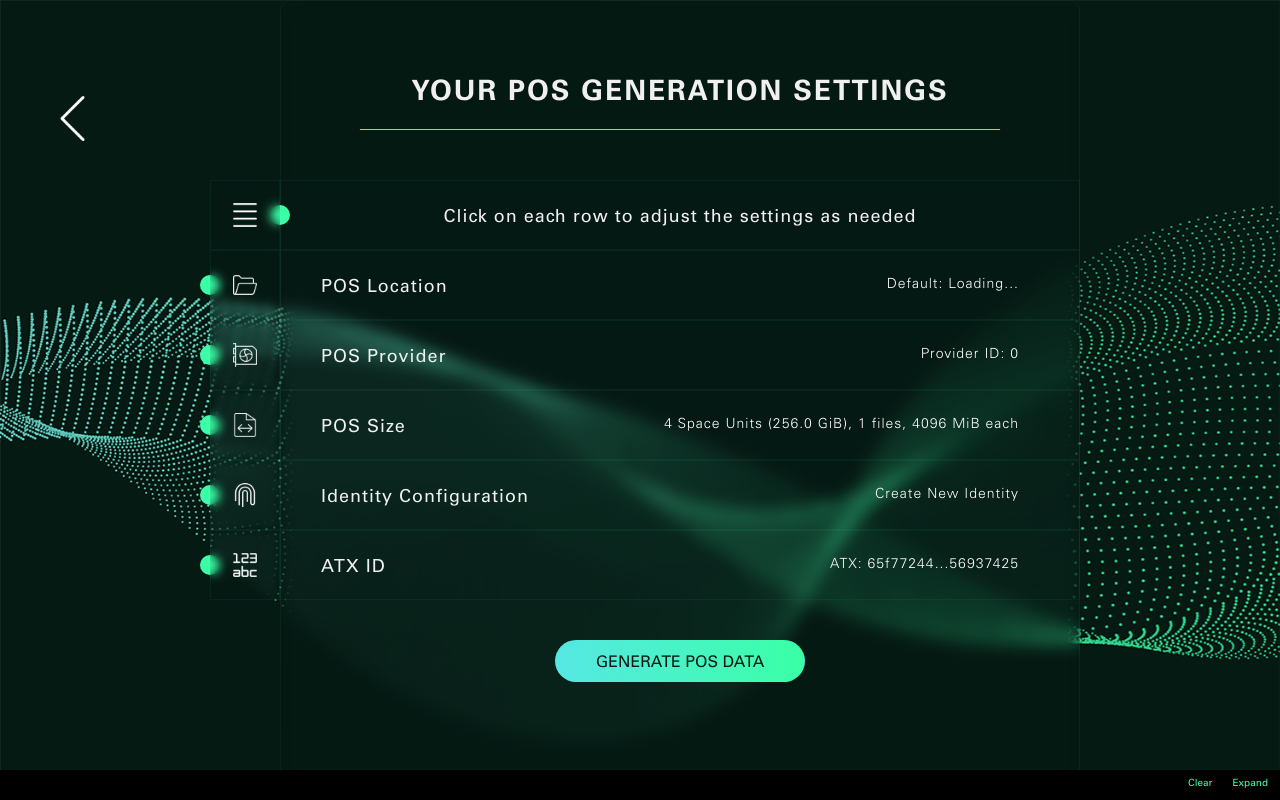
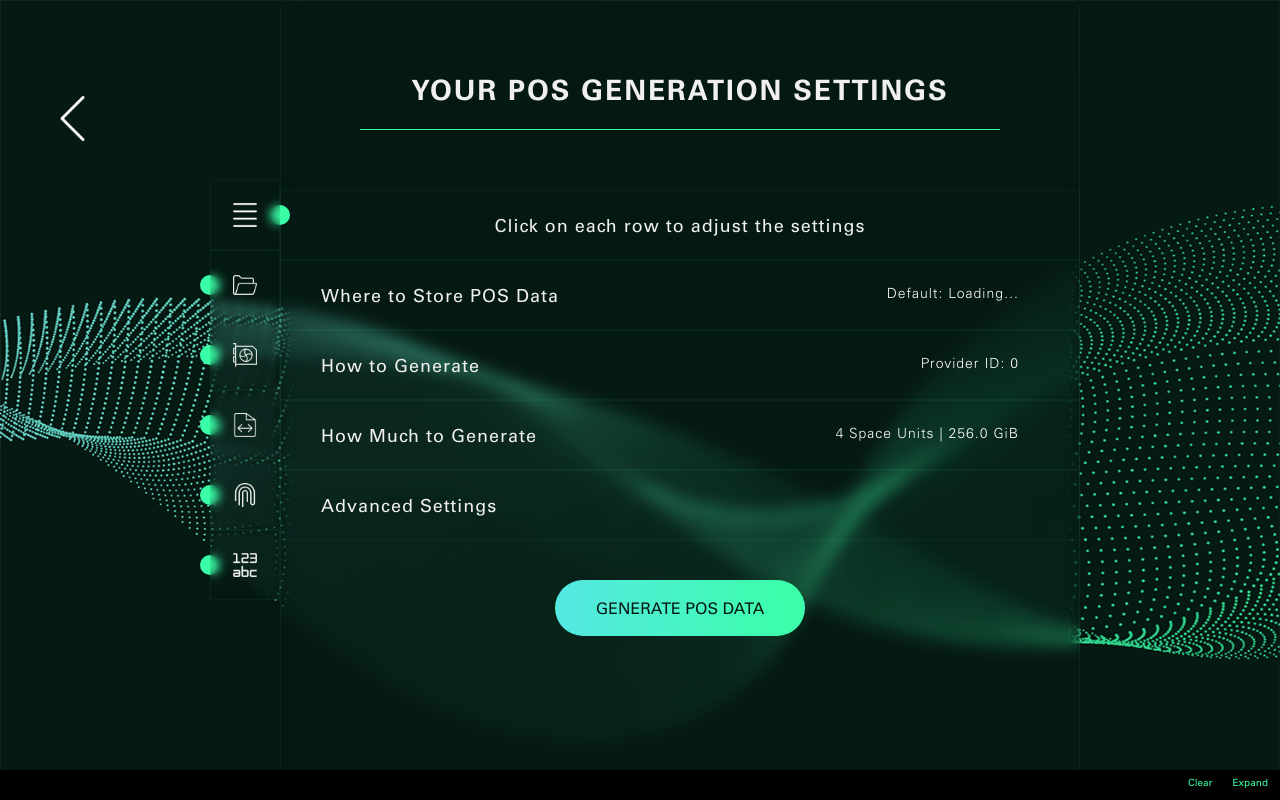
Before and after one commit to spacemeshos/sm-init-app-v2, a React (Create React App) app: page /generate in a window 1280 px wide. Built offline with nearby package versions, Linux system fonts and the light colour scheme.

Commit message:
add advanced settings section

```diff
--- a/src/components/pos/POSSummary.tsx
+++ b/src/components/pos/POSSummary.tsx
@@ -20,8 +20,8 @@ const Container = styled.div`
   flex-direction: column;
   align-items: center;
   justify-content: space-evenly;
-  width: 800px;
-  height: 420px;
+  width: 100%;
+  height: 440px;
   position: absolute;
   top: 0px;
 `;
@@ -31,6 +31,16 @@ const SummarySection = styled.div`
   height: 420px;
   position: relative;
   top: 0px;
+`;
+
+const AdvancedSection = styled.div<{ isVisible: boolean }>`
+  width: 800px;
+  height: ${props => props.isVisible ? '280px' : '0px'};
+  position: relative;
+  top: 0px;
+  overflow: hidden;
+  transition: height 0.3s ease-in-out;
+  opacity: ${props => props.isVisible ? '1' : '0'};
 `;
 
 interface POSSummaryProps {
@@ -53,6 +63,7 @@ export const POSSummary: React.FC<POSSummaryProps> = ({
   const [showValidationModal, setShowValidationModal] = useState(false);
   const [showSuccessModal, setShowSuccessModal] = useState(false);
   const [validationErrors, setValidationErrors] = useState<string[]>([]);
+  const [isAdvancedVisible, setIsAdvancedVisible] = useState(false);
 
   const isGenerating = parentIsGenerating || processState.isRunning || false;
 
@@ -226,11 +237,11 @@ export const POSSummary: React.FC<POSSummaryProps> = ({
           <Frame>
             <Subheader
               top={0}
-              text="Click on each row to adjust the settings as needed"
+              text="Click on each row to adjust the settings"
             />
           </Frame>
           <Frame
-            heading="POS Location"
+            heading="Where to Store POS Data"
             subheader={getDirectoryDisplay(
               settings.selectedDir,
               settings.defaultDir
@@ -238,22 +249,22 @@ export const POSSummary: React.FC<POSSummaryProps> = ({
             onClick={() => onStepChange?.(0)}
           />
           <Frame
-            heading="POS Provider"
+            heading="How to Generate"
             subheader={`Provider ID: ${settings.provider ?? 'Not selected'}`}
             onClick={() => onStepChange?.(1)}
           />
           <Frame
-            heading="POS Size"
+            heading="How Much to Generate"
             subheader={`${
               settings.numUnits || 4
-            } Space Units (${calculateTotalSize(
-              settings.numUnits
-            )}), ${calculateNumFiles(
-              settings.numUnits,
-              settings.maxFileSize || 4096
-            )} files, ${settings.maxFileSize} MiB each`}
+            } Space Units | ${calculateTotalSize(settings.numUnits)}`}
             onClick={() => onStepChange?.(2)}
           />
+          <Frame
+            heading="Advanced Settings"
+            onClick={() => setIsAdvancedVisible(!isAdvancedVisible)}
+          />
+          <AdvancedSection isVisible={isAdvancedVisible}>
             <Frame
               heading="Identity Configuration"
               subheader={
@@ -272,15 +283,26 @@ export const POSSummary: React.FC<POSSummaryProps> = ({
               }
               onClick={() => onStepChange?.(4)}
             />
-        </SummarySection>
+            <Frame
+              heading="Max File Size"
+              subheader={`${calculateNumFiles(
+                settings.numUnits,
+                settings.maxFileSize || 4096
+              )} files, ${settings.maxFileSize} MiB each`}
+              onClick={() => onStepChange?.(2)}
+            />
+            <Frame heading="Split in Subsets" subheader="To Be Implemented" />
+          </AdvancedSection>
           <Button
             label={isGenerating ? 'Starting...' : 'Generate POS Data'}
             onClick={handleGenerateClick}
             width={250}
             height={56}
             top={40}
+            left={275}
             disabled={isGenerating}
           />
+        </SummarySection>
       </Container>
     </>
   );
```
Lines whose indentation alone changed are shown as unchanged.
